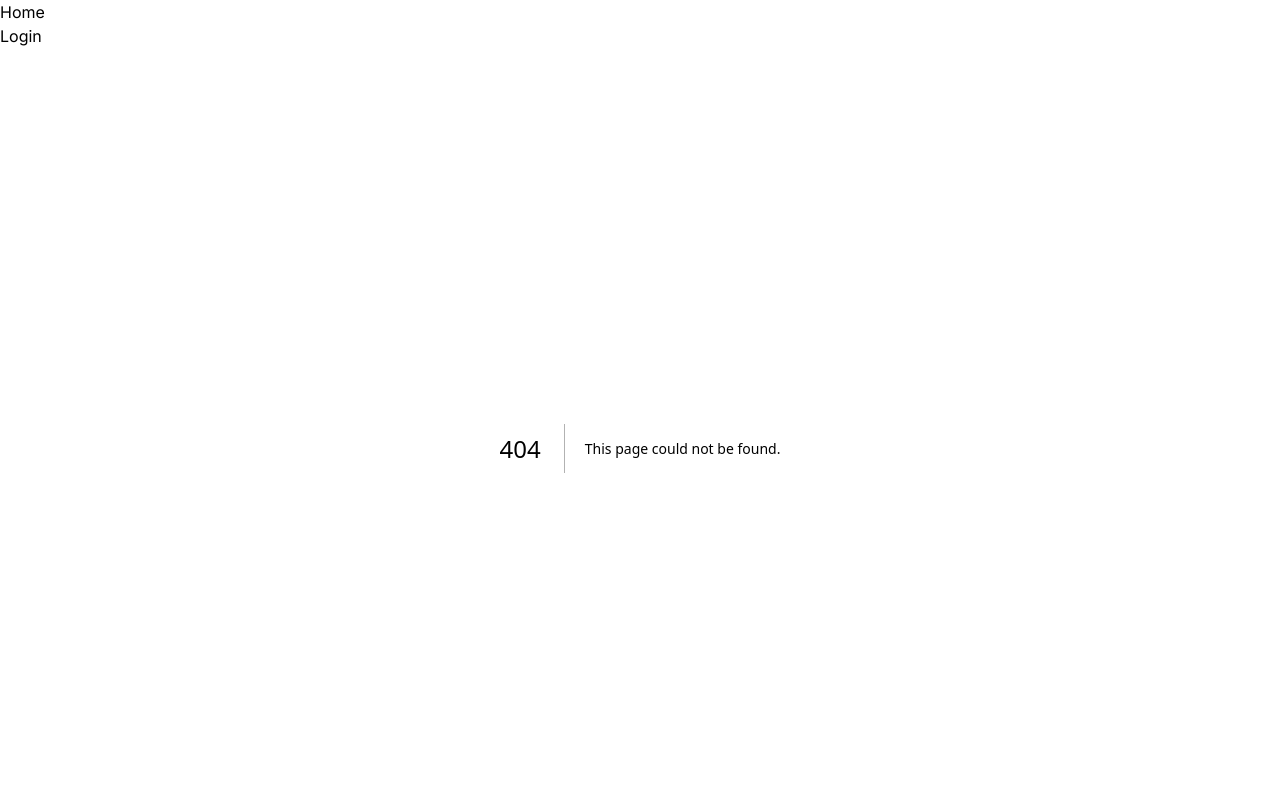
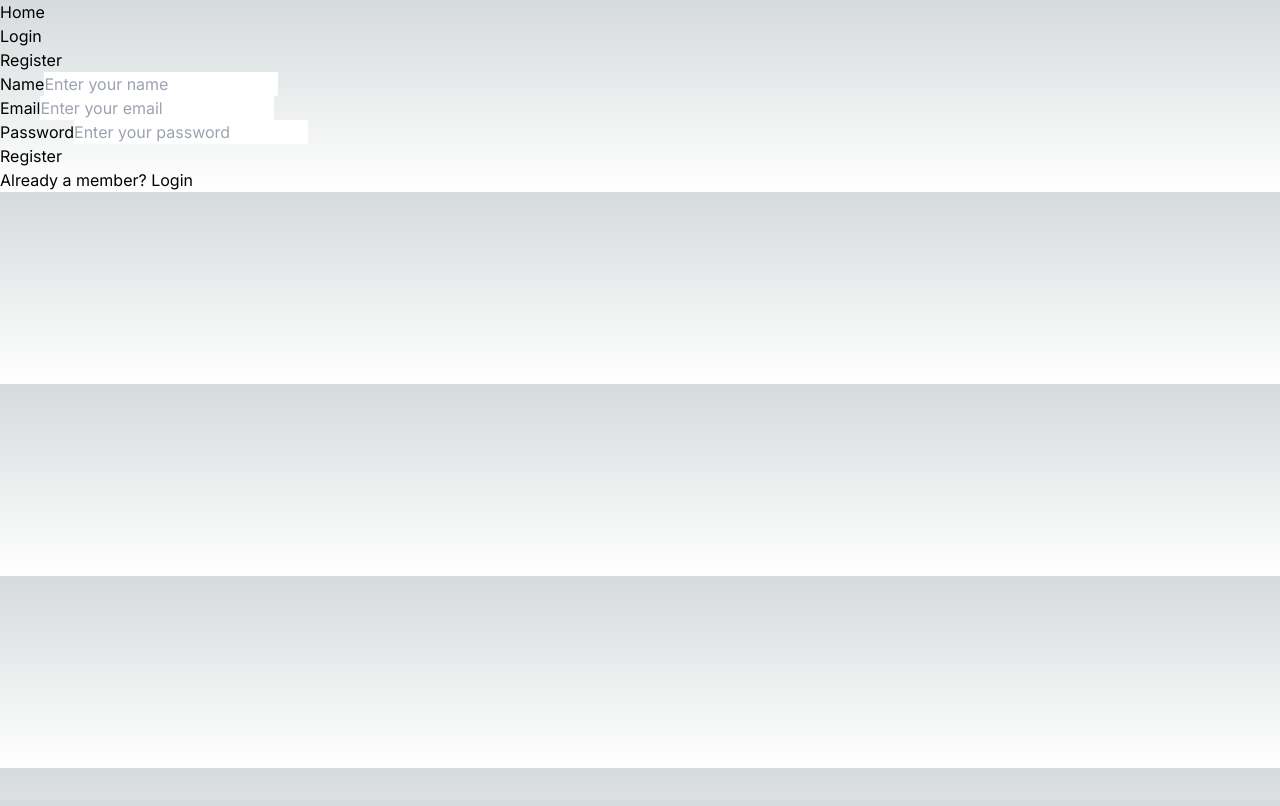
Before and after one commit to tbaskijera/betmet-frontend, a Next.js app: page /auth/register in a window 1280 px wide. Before the commit this address had no page. Shown: the top 806 px of the page. Built offline with nearby package versions, Linux system fonts and the light colour scheme.

Commit message:
[BETMET-29] Add auth pages

```diff
--- /dev/null
+++ b/src/app/auth/login/page.jsx
@@ -0,0 +1,59 @@
+"use client";
+import React, { useState } from "react";
+import Link from "next/link";
+import useAuthStore from "@/zustand/AuthStore";
+import { useRouter } from "next/navigation";
+
+const Login = () => {
+  const [email, setEmail] = useState("");
+  const [password, setPassword] = useState("");
+  const signIn = useAuthStore((state) => state.signIn);
+  const router = useRouter();
+
+  const handleSubmit = async (e) => {
+    e.preventDefault();
+    const success = await signIn(email, password);
+
+    if (success) {
+      router.push("/");
+    } else {
+      router.refresh();
+    }
+  };
+
+  return (
+    <div>
+      <div>
+        <h2>Login</h2>
+        <form onSubmit={handleSubmit}>
+          <div>
+            <label htmlFor="email">Email</label>
+            <input
+              type="email"
+              id="email"
+              placeholder="Enter your email"
+              value={email}
+              onChange={(e) => setEmail(e.target.value)}
+            />
+          </div>
+          <div>
+            <label htmlFor="password">Password</label>
+            <input
+              type="password"
+              id="password"
+              placeholder="Enter your password"
+              value={password}
+              onChange={(e) => setPassword(e.target.value)}
+            />
+          </div>
+          <button type="submit">Login</button>
+          <div>
+            <Link href="/auth/register">Not signed in? Register</Link>
+          </div>
+        </form>
+      </div>
+    </div>
+  );
+};
+
+export default Login;
--- /dev/null
+++ b/src/app/auth/register/page.jsx
@@ -0,0 +1,69 @@
+"use client";
+import React, { useState } from "react";
+import useAuthStore from "@/zustand/AuthStore";
+import Link from "next/link";
+
+const Register = () => {
+  const [name, setName] = useState("");
+  const [email, setEmail] = useState("");
+  const [password, setPassword] = useState("");
+
+  const signUp = useAuthStore((state) => state.signUp);
+
+  const handleSubmit = async (e) => {
+    e.preventDefault();
+    const success = await signUp(email, password);
+
+    if (success) {
+      router.push("/");
+    } else {
+      router.refresh();
+    }
+  };
+
+  return (
+    <div>
+      <div>
+        <h2>Register</h2>
+        <form onSubmit={handleSubmit}>
+          <div>
+            <label htmlFor="name">Name</label>
+            <input
+              type="text"
+              id="name"
+              placeholder="Enter your name"
+              value={name}
+              onChange={(e) => setName(e.target.value)}
+            />
+          </div>
+          <div>
+            <label htmlFor="email">Email</label>
+            <input
+              type="email"
+              id="email"
+              placeholder="Enter your email"
+              value={email}
+              onChange={(e) => setEmail(e.target.value)}
+            />
+          </div>
+          <div>
+            <label htmlFor="password">Password</label>
+            <input
+              type="password"
+              id="password"
+              placeholder="Enter your password"
+              value={password}
+              onChange={(e) => setPassword(e.target.value)}
+            />
+          </div>
+          <button type="submit">Register</button>
+          <div>
+            <Link href="/auth/login">Already a member? Login</Link>
+          </div>
+        </form>
+      </div>
+    </div>
+  );
+};
+
+export default Register;
```
